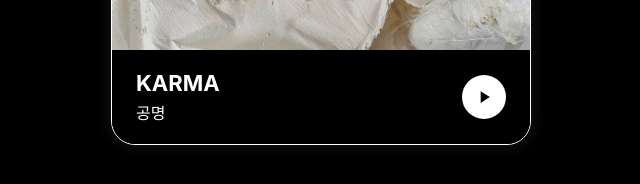
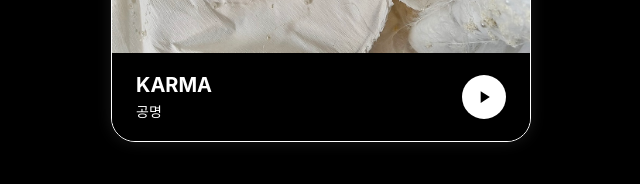
Before and after one commit to WOVY/seokyeong-art-docent, a plain HTML site: page index.html in a window 1280 px wide. Shown: the part 582-766 px from the top of the page, 319-959 px from the left. Drawn offline with Linux system fonts and the light colour scheme.

Commit message:
Update index.html

```diff
--- a/index.html
+++ b/index.html
@@ -20,7 +20,7 @@
             justify-content: center;
             align-items: center;
             min-height: 100vh;
-            padding: 20px;
+            padding: 30px;
         }
 
         /* 콘텐츠를 감싸는 카드 스타일 */
@@ -51,14 +51,14 @@
 
         .info .title {
             color: #ffffff;
-            font-size: 22px;
+            font-size: 20px;
             font-weight: bold;
             margin-bottom: 4px;
         }
 
         .info .artist {
             color: #ffffff;
-            font-size: 16px;
+            font-size: 14px;
         }
 
         /* 재생/일시정지 버튼 */
```
